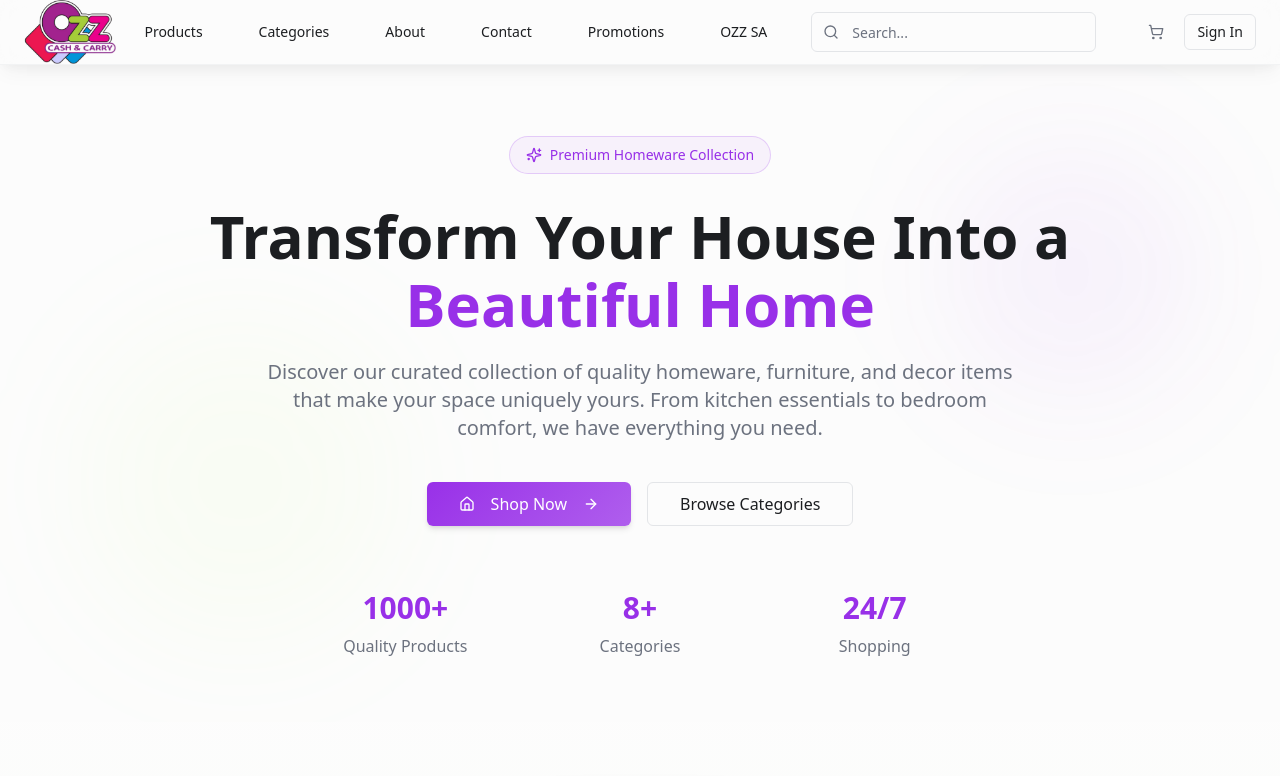
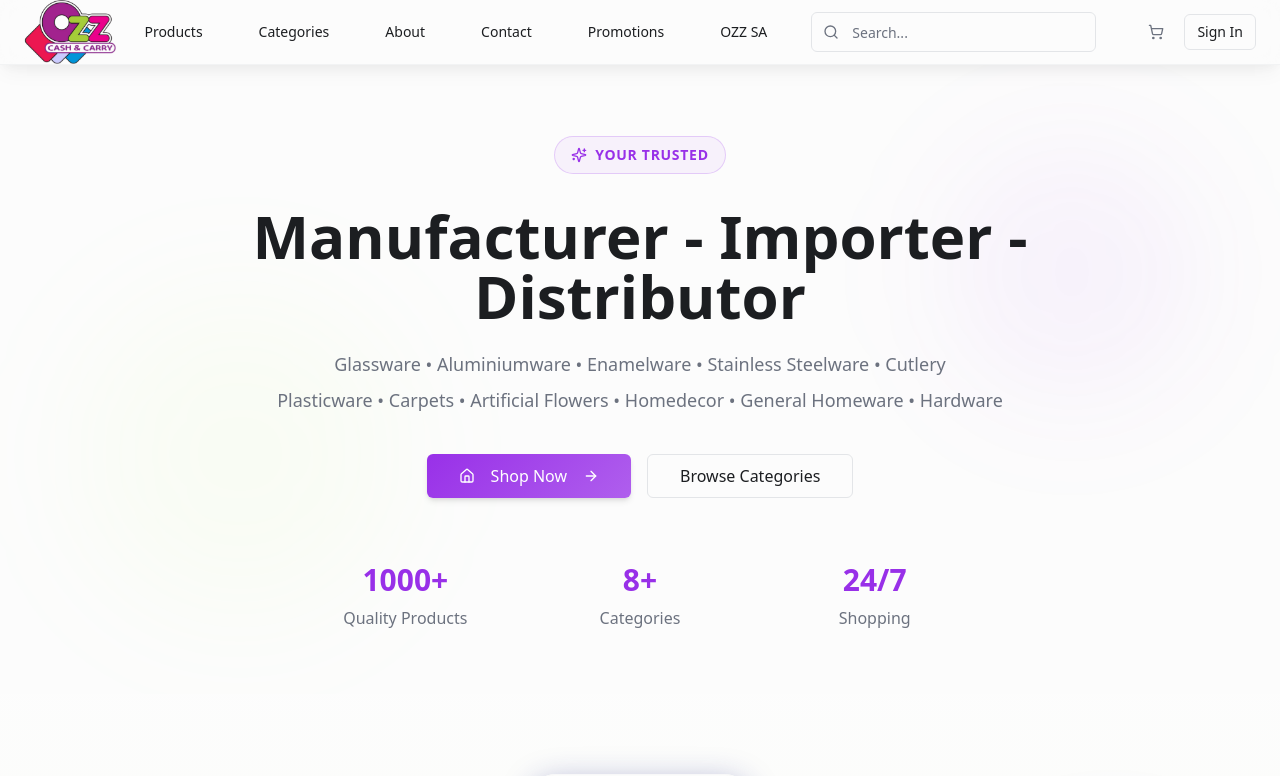
Before and after one commit to Iamabhih/ikhaya-new-home, a React (Vite) app: page / in a window 1280 px wide. Shown: the top 776 px of the page. Built offline with nearby package versions, Linux system fonts and the light colour scheme; no server answers; the database is empty.

Commit message:
Update hero section text

```diff
--- a/src/components/home/HeroSection.tsx
+++ b/src/components/home/HeroSection.tsx
@@ -23,22 +23,26 @@ export const HeroSection = () => {
           {/* Badge */}
           <div className="inline-flex items-center gap-1.5 sm:gap-2 rounded-full border border-primary/20 bg-primary/5 px-3 sm:px-4 py-1.5 sm:py-2 mb-6 sm:mb-8">
             <Sparkles className="w-3 h-3 sm:w-4 sm:h-4 text-primary" />
-            <span className="text-xs sm:text-sm font-medium text-primary">
-              Premium Homeware Collection
+            <span className="text-xs sm:text-sm font-bold text-primary tracking-wider">
+              YOUR TRUSTED
             </span>
           </div>
 
           {/* Main Heading */}
-          <h1 className="text-2xl sm:text-3xl md:text-4xl lg:text-5xl xl:text-6xl font-bold mb-4 sm:mb-6 leading-tight text-foreground">
-            Transform Your House Into a
-            <span className="block text-primary mt-1 sm:mt-2">
-              Beautiful Home
+          <h1 className="text-2xl sm:text-3xl md:text-4xl lg:text-5xl xl:text-6xl font-bold mb-4 sm:mb-6 leading-tight">
+            <span className="block text-foreground">
+              Manufacturer - Importer - Distributor
             </span>
           </h1>
 
-          {/* Subheading */}
-          <p className="text-sm sm:text-base md:text-lg lg:text-xl mb-6 sm:mb-8 md:mb-10 leading-relaxed max-w-3xl mx-auto text-muted-foreground px-2 sm:px-0">
-            Discover our curated collection of quality homeware, furniture, and decor items that make your space uniquely yours. From kitchen essentials to bedroom comfort, we have everything you need.
+          {/* Subheading - Product Categories */}
+          <p className="text-sm sm:text-base md:text-lg mb-6 sm:mb-8 md:mb-10 leading-relaxed max-w-4xl mx-auto px-2 sm:px-0">
+            <span className="block text-muted-foreground font-medium mb-2">
+              Glassware • Aluminiumware • Enamelware • Stainless Steelware • Cutlery
+            </span>
+            <span className="block text-muted-foreground font-medium">
+              Plasticware • Carpets • Artificial Flowers • Homedecor • General Homeware • Hardware
+            </span>
           </p>
 
           {/* CTA Buttons */}
```
